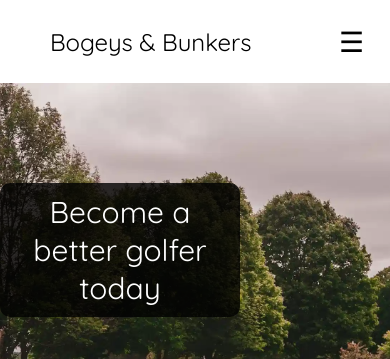
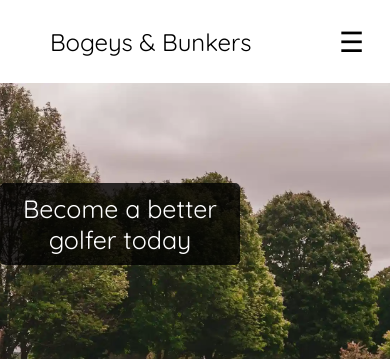
Before and after one commit to Noroff-FEU-Assignments/project-exam-1-Miksel90, a plain HTML site: page index.html in a window 390 px wide. Shown: the top 359 px of the page. Drawn offline with Linux system fonts and the light colour scheme; no server answers.

Commit message:
Update styles.css

```diff
--- a/css/styles.css
+++ b/css/styles.css
@@ -218,7 +218,7 @@ Index page
     right: 150px;
     color: #fff;
     padding: 10px;
-    border-radius: 10px;
+    border-radius: 5px;
     font-size: 50px;
     background-color: rgba(0, 0, 0, 0.8);
   }
@@ -982,7 +982,6 @@ Media queries
         text-decoration: none;
       }
     .index-text{
-      font-size: 30px;
       text-align: center;
     }
     .tip-button{
```
